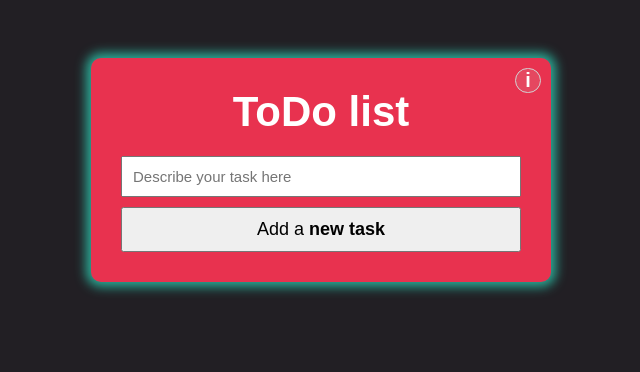
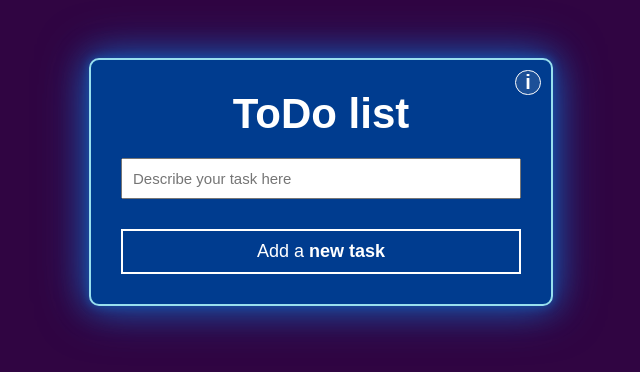
Before and after one commit to an4umov/ToDoApp, a plain HTML site: page index.html in a window 1280 px wide. Shown: the whole page, without its empty margins (319-959 px from the left). Drawn offline with Linux system fonts and the light colour scheme.

Commit message:
+ update styles

```diff
--- a/style.css
+++ b/style.css
@@ -1,5 +1,5 @@
 body {
-    background-color: #221F24;
+    background-color: #300542;
     font-family: sans-serif;
     -webkit-box-sizing: content-box;
     box-sizing: content-box;
@@ -14,7 +14,7 @@ body {
 
   .important {
     font-weight: bold;
-    color: #A40E11;
+    color: #fc0206;
   }
 
   .todo_app {
@@ -22,11 +22,11 @@ body {
     display: block;
     position: relative;
     margin: 0 auto 40px;
-    background-color: #e8324f;
+    background-color: #003c8f;;
     padding: 30px;
+    border: 2px solid #98dfee;
     border-radius: 10px;
-    -webkit-box-shadow: 0 2px 10px 0 #2BAC97;
-    box-shadow: 0 0 11px 5px #2BAC97;
+    box-shadow: 0 0 10px #1a4ea3, 0 0 30px #1a4ea3,0 0 50px #1a4ea3;
   }
 
   h1 {
@@ -45,14 +45,25 @@ body {
     width: 376px;
     padding: 10px;
     font-size: 15px;
+    outline-color: #FF34CB;
   }
 
   button {
-    margin-top: 10px;
+    margin-top: 30px;
     width: 400px;
     padding: 10px;
     cursor: pointer;
     font-size: 18px;
+    background-color: transparent;
+	  border: 2px solid #fff;
+    color: #fff;
+
+  }
+
+  button:hover {
+    /* background-color: #ffffff30; */
+    background: #FF34CB;
+    box-shadow: 0 0 10px #FF34CB, 0 0 40px #FF34CB,0 0 80px #FF34CB;
   }
 
   .todo_list{
@@ -71,7 +82,7 @@ body {
       list-style-type: none;
     }
       .todo li:not(:last-child) {
-        border-bottom: 1px solid #000;
+        border-bottom: 1px solid #98dfee;
       }
 
   input[type=checkbox] {
@@ -130,7 +141,7 @@ body {
 	font-size: 20px;
 	font-weight: bold;
 	text-align: center;
-	border: 1px solid #d3d3d3;
+	border: 1px solid #fff;
 	border-radius: 20px;
 	background-color: #d3d3d322;
 	cursor: help;
@@ -150,7 +161,7 @@ body {
 	display: none;
 	flex-direction: column;
 	padding: 5px;
-	border: 1px solid #d3d3d3;
+	border: 1px solid #98dfee;
 	background-color: #d3d3d326;
 	color: #fff;
 	right: 0;
@@ -158,7 +169,7 @@ body {
 }
 
 span {
-	color: #A40E11;
+	color: #fc0206;
 	font-weight: bold;
 }
 .mobile-mock {
```
